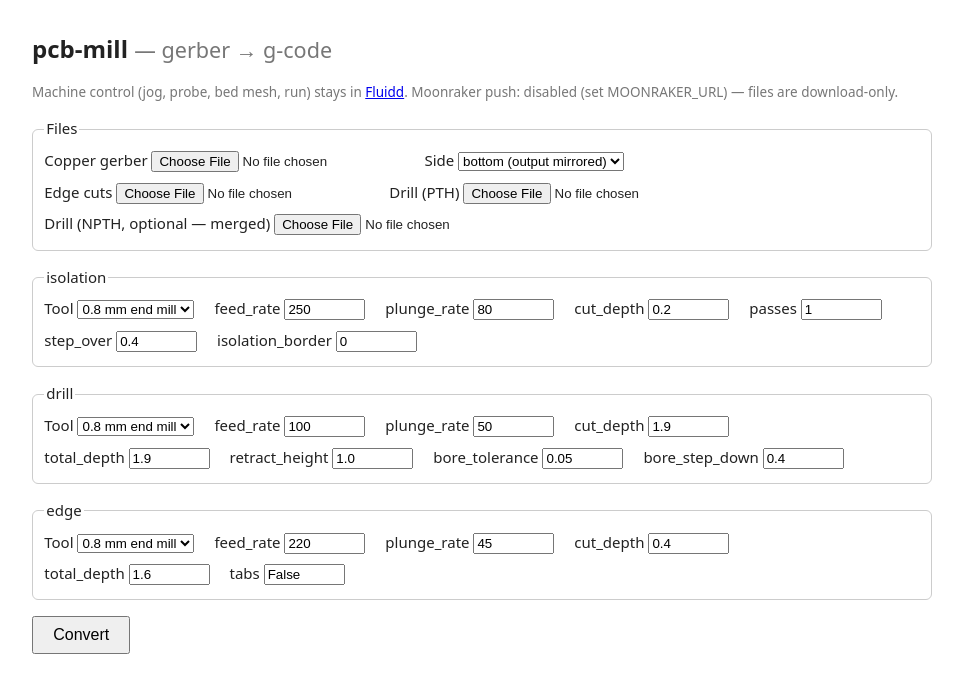
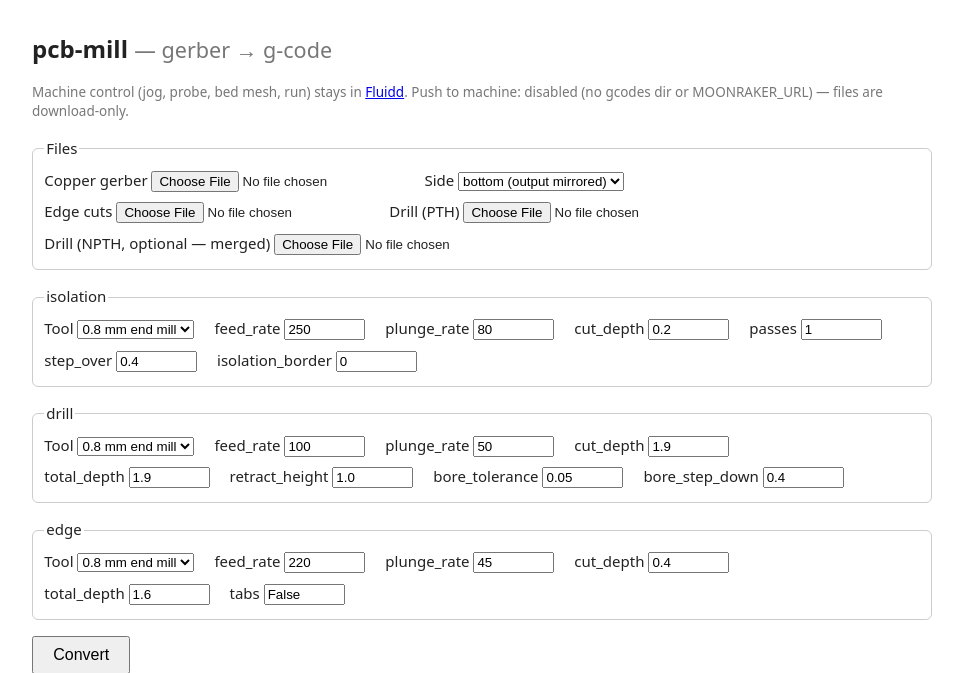
Before and after one commit to isaacphi/pcb-mill, a FastAPI app: page / in a window 1280 px wide. Shown: the top 673 px of the page, without its empty margins (158-1121 px from the left). Run offline with FastAPI, Linux system fonts and the light colour scheme.

Commit message:
Cleaner machine handoff + processing screen
Send-to-machine now writes .nc files directly into Moonraker's gcodes root
(~/printer_data/gcodes/pcb-mill/<job>/, overridable via GCODE_DIR) when the
app runs on the Pi — Moonraker's file watcher makes them appear in Fluidd
instantly. The HTTP upload API remains as fallback for running the app on a
laptop. Fluidd link is configurable (FLUIDD_URL).

Job page shows a proper processing screen while queued/converting: CSS
spinner, elapsed m:ss, stage explanation, auto-refresh (was: bare state
word). Index page wording updated to match the new push mechanism.

Tests: direct-write upload, no-handlers error, processing page render.
12 passed.

```diff
--- a/web/app.py
+++ b/web/app.py
@@ -96,7 +96,7 @@ async def _convert(job: Path, copper: str, side: str, edge: str, drill: str, con
 async def index(request: Request):
     inv = config_render.load_inventory()
     return templates.TemplateResponse(request=request, name="index.html", context={
-        "inv": inv, "moonraker": bool(moonraker.url())})
+        "inv": inv, "moonraker": moonraker.available(), "fluidd": moonraker.fluidd()})
 
 
 @app.post("/jobs")
@@ -157,9 +157,15 @@ async def job_page(request: Request, name: str):
         raise HTTPException(404)
     st = _status(job)
     log = (job / "log.txt").read_text(errors="replace")[-4000:] if (job / "log.txt").exists() else ""
+    elapsed = None
+    if st.get("created"):
+        try:
+            elapsed = int(time.time() - time.mktime(time.strptime(st["created"], "%Y-%m-%d %H:%M:%S")))
+        except ValueError:
+            pass
     return templates.TemplateResponse(request=request, name="job.html", context={
-        "name": name, "st": st, "log": log,
-        "moonraker": bool(moonraker.url())})
+        "name": name, "st": st, "log": log, "elapsed": elapsed,
+        "moonraker": moonraker.available(), "fluidd": moonraker.fluidd()})
 
 
 @app.get("/jobs/{name}/files/{path:path}")
@@ -178,7 +184,7 @@ async def send_to_machine(name: str):
         raise HTTPException(409, "job not finished")
     sent = []
     for fn in st["files"]:
-        moonraker.upload(job / "out" / fn, subdir=name)
+        moonraker.upload(job / "out" / fn, subdir=f"pcb-mill/{name}")
         sent.append(fn)
     _set_status(job, sent=sent)
     return RedirectResponse(f"/jobs/{name}", status_code=303)
--- a/web/moonraker.py
+++ b/web/moonraker.py
@@ -1,13 +1,20 @@
-"""Optional push of finished .nc files to Moonraker (the Klipper API on the Pi).
+"""Hand finished .nc files to the machine (Klipper via Moonraker).
 
-Disabled unless MOONRAKER_URL is set (e.g. http://127.0.0.1:7125 when this app
-runs on the Pi, or http://anycubic-octopi.local:7125 from a laptop). When
-disabled, the job page just offers file downloads.
+Two paths, tried in order:
+1. Direct write into Moonraker's gcodes root (GCODE_DIR env, default
+   ~/printer_data/gcodes) when it exists locally — i.e. the app runs on the
+   Pi. Moonraker's file watcher picks the files up and Fluidd shows them
+   immediately; no HTTP round-trip.
+2. Moonraker's HTTP upload API (MOONRAKER_URL) — for running the app on a
+   laptop against the Pi. Fluidd shows the files the same way.
+
+With neither configured, the job page just offers file downloads.
 """
 
 from __future__ import annotations
 
 import os
+import shutil
 from pathlib import Path
 
 import httpx
@@ -18,11 +25,33 @@ def url() -> str | None:
     return u or None
 
 
+def gcode_dir() -> Path | None:
+    """Moonraker's gcodes root, if reachable from this host."""
+    d = os.environ.get("GCODE_DIR", "").strip() or "~/printer_data/gcodes"
+    p = Path(d).expanduser()
+    return p if p.is_dir() else None
+
+
+def available() -> bool:
+    return gcode_dir() is not None or url() is not None
+
+
+def fluidd() -> str:
+    return os.environ.get("FLUIDD_URL", "http://anycubic-octopi.local:8080").rstrip("/")
+
+
 def upload(path: Path, subdir: str = "") -> dict:
-    """Upload one file into Moonraker's gcodes root. -> API response json."""
+    """Hand one file to the machine; it shows up in Fluidd either way."""
+    gd = gcode_dir()
+    if gd is not None:
+        dest_dir = gd / subdir if subdir else gd
+        dest_dir.mkdir(parents=True, exist_ok=True)
+        dest = dest_dir / path.name
+        shutil.copy2(path, dest)
+        return {"result": "ok", "via": "direct-write", "path": str(dest.relative_to(gd))}
     base = url()
     if not base:
-        raise RuntimeError("MOONRAKER_URL not set")
+        raise RuntimeError("no gcodes dir and MOONRAKER_URL not set")
     with path.open("rb") as f:
         r = httpx.post(
             f"{base}/server/files/upload",
--- a/web/static/style.css
+++ b/web/static/style.css
@@ -11,3 +11,8 @@ table { border-collapse: collapse; }
 th, td { border: 1px solid #ccc; padding: .25rem .7rem; text-align: left; }
 pre { background: #f5f5f5; padding: .8rem; overflow-x: auto; font-size: .82rem; }
 img.preview { max-width: 100%; border: 1px solid #ccc; }
+.processing { display: flex; align-items: center; gap: 1rem; border: 1px solid #ccc;
+  border-radius: 6px; padding: 1rem; margin: 1rem 0; background: #fafaff; }
+.spinner { width: 34px; height: 34px; flex: none; border: 4px solid #d0d0e8;
+  border-top-color: #446; border-radius: 50%; animation: spin 0.9s linear infinite; }
+@keyframes spin { to { transform: rotate(360deg); } }
--- a/web/templates/index.html
+++ b/web/templates/index.html
@@ -8,9 +8,9 @@
 <body>
 <h1>pcb-mill <span class="dim">— gerber → g-code</span></h1>
 <p class="dim">Machine control (jog, probe, bed mesh, run) stays in
-  <a href="http://anycubic-octopi.local:8080/" target="_blank">Fluidd</a>.
-  {% if moonraker %}Moonraker push: <b>enabled</b>.{% else %}Moonraker push:
-  disabled (set MOONRAKER_URL) — files are download-only.{% endif %}</p>
+  <a href="{{ fluidd }}" target="_blank">Fluidd</a>.
+  {% if moonraker %}Push to machine: <b>enabled</b>.{% else %}Push to machine:
+  disabled (no gcodes dir or MOONRAKER_URL) — files are download-only.{% endif %}</p>
 
 <form method="post" action="/jobs" enctype="multipart/form-data">
 <fieldset>
```
Also changed, not shown: docs/octopi-dual-stack.md (+6 -0 lines), tests/test_web.py (+36 -1 lines), web/templates/job.html (+14 -2 lines).
